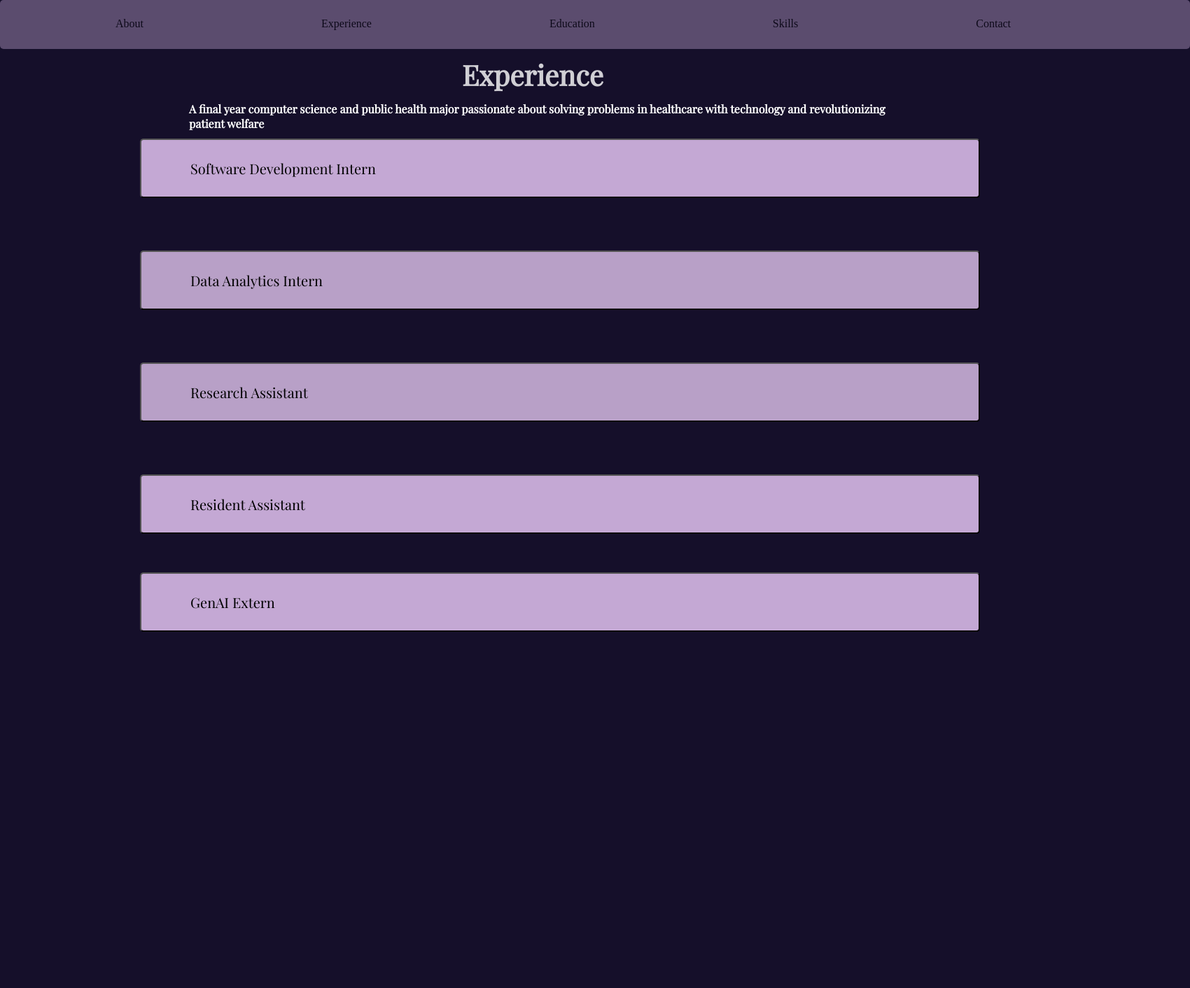
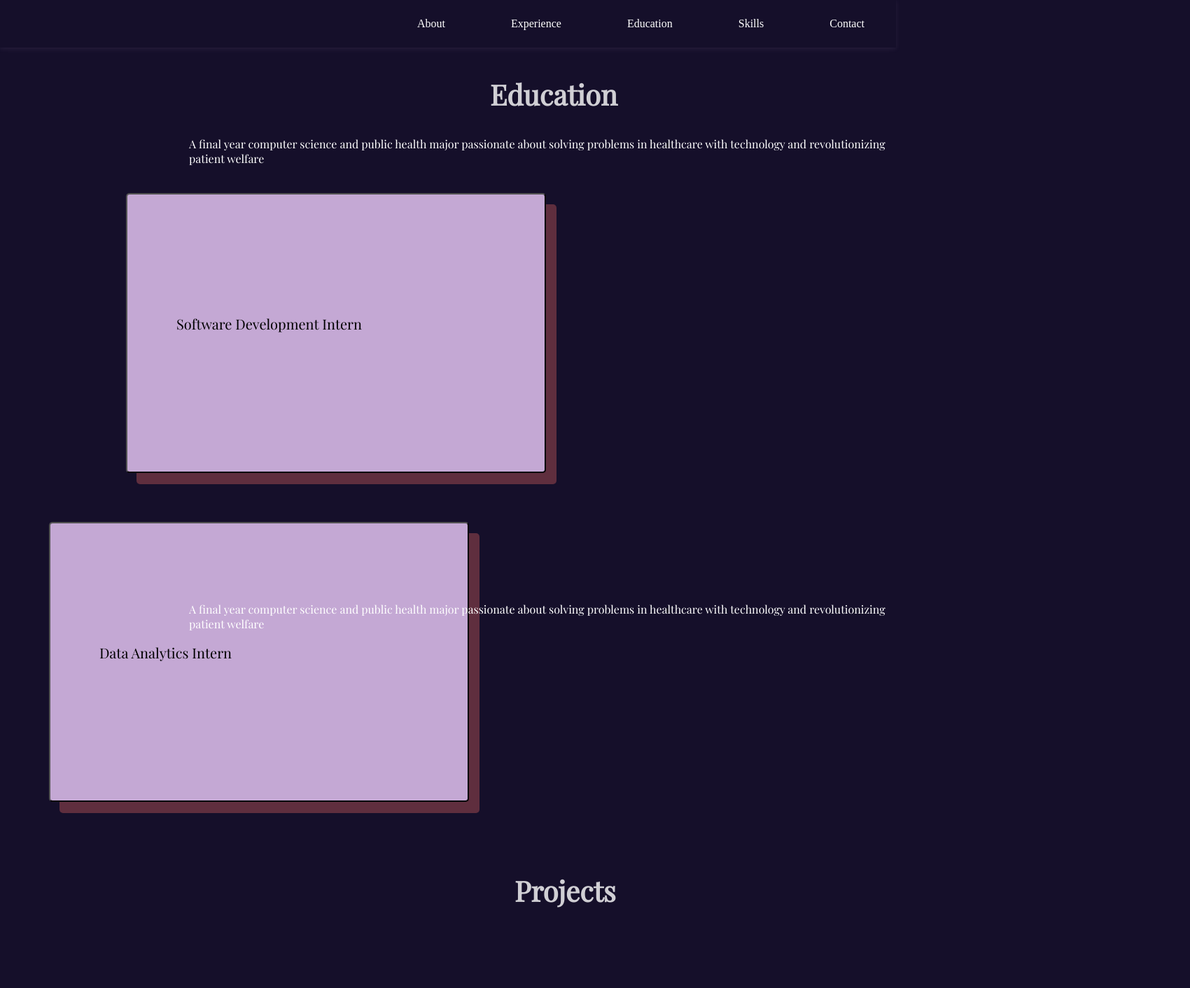
Before and after one commit to penguinchef2/portfolio, a plain HTML site: page html/education.html in a window 1280 px wide. Shown: the top 1412 px of the page at 70% size, 1700 px wide, since content can reach past the window. Before the commit the page ends 903 px from the top, so only its background shows below. Drawn offline with nearby package versions, Linux system fonts and the light colour scheme.

Commit message:
added education page and made changes to nav bar

```diff
--- a/css/education.css
+++ b/css/education.css
@@ -2,18 +2,18 @@
    margin: 0px;
 }
 body{
-    height: 100vh;
+
     width: 100%;
     background-color:#150F2A;
 
 }
  main{
-    height: 100vh;
+
     width: 100%;
     background-color:#150F2A;
  }
 
- .experienceme
+ .educationme
  {
    max-width: 700px;
     padding: 110px;
@@ -22,13 +22,14 @@ body{
 
  }
 
- .exptitle{
+ .edutitle{
   color: #fff;
   font-family: 'Playfair Display';
-    font-size : 40px;
+  font-size: 40px;
   opacity: 0.8;
   margin-bottom: 0px;
-    margin-left: 175px;
+  margin-left: 215px;
+  margin-top: 30px;
 
  }
 
@@ -36,136 +37,107 @@ body{
 .description{
     color: #fff;
   font-family: 'Playfair Display';
-    padding-right: 80px;
- }
-
-
-.navigationbar{
-    border-radius: 5px;
-    height: 70px;
-    width: 1700px;
-    background-color:#C4A8D4;
-    opacity: 0.4;
+  position: absolute;
+  left: 270px;
+  top: 195px;
 
  }
 
 nav a {
-    position: relative;
    display: inline-block;
-    padding: 25px 125px;
+   padding: 25px 45px 25px 45px;
+   transition: 0.6s;
+
+
+}
+
+.navigationbar{
+   display: flex;
+   justify-content: flex-end;
+   box-shadow: 0 2px 7px rgba(196, 168, 212,0.1)
+}
+
+a {
+
+   color:#fff;
+   text-decoration: none;
+
+}
+
+.abouthover{
+   border-radius: 5px;
+
+}
+
+
+.abouthover:hover{
+   background: #7a5b8b;
+   filter: brightness(120%);
+
 }
 
 .button1{
   border-radius: 5px;
-    height: 85px;
-    width: 1200px;
-    background-color:#C4A8D4;
-    margin-left: 170px;
-    margin-top: 0px;
+  height: 400px;
+  width: 600px;
+  background-color: #C4A8D4;
+  margin-left: 180px;
+  margin-top: 70px;
+  font-family: 'Playfair Display';
+  font-size: 20px;
+  padding-left: 70px;
+  text-align: left;
+  box-shadow: 15px 16px rgba(204, 93, 93, 0.4);
+  transition: 0.4s;
+
+}
+
+.sdeinfo{
+    visibility: hidden;
+
+}
+
+.button2{
+
+
+  border-radius: 5px;
+  height: 400px;
+  width: 600px;
+  background-color: #C4A8D4;
+  margin-left: 70px;
+  margin-top: 70px;
   transition: box-shadow 1s;
   font-family: 'Playfair Display';
   font-size: 20px;
   padding-left: 70px;
   text-align: left;
-}
-
-.sdeinfo{
-    visibility: hidden;
-
+   box-shadow: 15px 16px rgba(204, 93, 93, 0.4);
+  transition: 0.4s;
 
 }
 
-.button2{
-    border-radius: 5px;
-    height: 85px;
-    width: 1200px;
-    background-color:#b8a0c7;
-    margin-left: 170px;
-    margin-top: 75px;
-    transition: 1s;
-    font-family: 'Playfair Display';
-    font-size: 20px;
-    padding-left: 70px;
-    text-align: left;
 
-}
 
 .dainfo {
      visibility: hidden;
-
-}
-.button3{
-  border-radius: 5px;
-    height: 85px;
-    width: 1200px;
-    background-color:#b8a0c7;
-    margin-left: 170px;
-    margin-top: 75px;
-    transition: 1s;
-    font-family: 'Playfair Display';
-    font-size: 20px;
-    padding-left: 70px;
-    text-align: left;
-}
-
-.rainfo {
-     visibility: hidden;
-
-}
-
-.button4{
-    border-radius: 5px;
-    height: 85px;
-    width: 1200px;
-    background-color:#C4A8D4;
-    margin-left: 170px;
-    margin-top: 75px;
-    transition: box-shadow 1s;
-    font-family: 'Playfair Display';
-    font-size: 20px;
-    padding-left: 70px;
-    text-align: left;
-}
-
-.reinfo {
-     visibility: hidden;
-
-}
-
-.button5{
-    border-radius: 5px;
-    height: 85px;
-    width: 1200px;
-    background-color:#C4A8D4;
-    margin-left: 170px;
-    margin-top: 55px;
-     transition: box-shadow 1s;
-    font-family: 'Playfair Display';
-    font-size: 20px;
-    padding-left: 70px;
-    text-align: left;
-}
-
-.geninfo {
-     visibility: hidden;
+     transition: visibility 0.4s;
 
 }
 
 .button1:hover{
-
-    box-shadow: 15px 16px rgba(196, 168, 212,0.4);
+    transform: translateY(-10px);
 
 }
 
 .button1:hover .sdeinfo{
     visibility: visible;
-    transition: visibility 1s;
+
 
 }
 
 .button2:hover{
+    transform: translateY(-10px)
 
-    box-shadow: 15px 16px rgba(196, 168, 212,0.4);
 
 }
 
@@ -175,43 +147,80 @@ nav a {
 
 }
 
-.button3:hover{
 
-    box-shadow: 15px 16px rgba(196, 168, 212,0.4);
 
-}
 
-.button3:hover .rainfo{
-    visibility: visible;
+ .certme
+ {
+   max-width: 2000px;
+   padding: 110px;
+   margin: -10px -4px -65px 150px;
 
 
  }
 
-.button4:hover{
-
-    box-shadow: 15px 16px rgba(196, 168, 212,0.4);
+ .certtitle{
+  color: #fff;
+  font-family: 'Playfair Display';
+  font-size: 40px;
+  opacity: 0.8;
+  margin-bottom: 0px;
+  margin-left: 475px;
 
  }
 
-.button4:hover .reinfo{
-    visibility: visible;
 
+.certdescription{
+color: #fff;
+  font-family: 'Playfair Display';
+  position: absolute;
+  left: 270px;
+  top: 860px;
+}
+
+.projects {
+display: grid;
+  grid-template-columns: 0.75fr 0.75fr 0.75fr;
+  gap: 0px;
+  margin-top: 70px;
+  margin-left: 130px;
+  margin-right: 130px;
 
 }
 
-.button5:hover{
-
-    box-shadow: 15px 16px rgba(196, 168, 212,0.4);
+.projectcontainer{
+margin-left: 20px;
+margin-left: 40px;
+  margin-right: 40px;
+  height: 500px;
+  margin-top: 40px;
+  margin-bottom: 40px;
+  background: rgba(29, 23, 56, 0.8);
+  transition: 0.4s;
+  box-shadow: 8px 8px 0px rgba(196, 168, 212, 0.1);
 
 }
 
-.button5:hover .geninfo{
-    visibility: visible;
-
+.projectimage{
+    margin-top: 40px;
+    margin-left: 75px;
 
 }
 
-a {
-    color: inherit;
-    text-decoration: none;
+.projectcontainer:hover{
+    transform: translateY(-10px);
+
 }
+
+.project1name{
+    margin-top: 30px;
+  margin-left: 150px;
+  color:#fff;
+  size: 130px;
+}
+
+.projectdescription{
+    margin-left: 20px;
+  margin-right: 20px;
+  margin-top: 10px;
+}
--- a/css/experience.css
+++ b/css/experience.css
@@ -43,20 +43,35 @@ body{
 
  }
 
-
-.navigationbar{
-    border-radius: 5px;
-    height: 70px;
-    width: 1700px;
-    background-color:#C4A8D4;
-    opacity: 0.4;
+nav a {
+   display: inline-block;
+   padding: 25px 45px 25px 45px;
 
 }
 
-nav a {
-    position: relative;
-    display: inline-block;
-    padding: 25px 125px;
+.navigationbar{
+   display: flex;
+   justify-content: flex-end;
+
+}
+
+a {
+
+   color:#fff;
+   text-decoration: none;
+
+}
+
+.abouthover{
+   border-radius: 5px;
+
+}
+
+
+.abouthover:hover{
+   background: #7a5b8b;
+   filter: brightness(120%)
+
 }
 
 .button1{
@@ -215,10 +230,6 @@ nav a {
 
 }
 
-a {
-    color: inherit;
-    text-decoration: none;
-}
 
 .circledecor{
   height: 60px;
--- a/css/home.css
+++ b/css/home.css
@@ -27,7 +27,7 @@ body{
     font-family: 'Playfair Display';
     font-size : 70px;
     margin-bottom: 0px;
-    margin-left: 35px;
+    margin-left: 50px;
 
  }
 
@@ -42,6 +42,7 @@ body{
 .description{
     color: #fff;
     font-family: 'Playfair Display';
+    margin-top: 30px;
  }
 
  .learnbtn{
@@ -75,7 +76,7 @@ body{
 
  .contactbtn:hover{
     filter: brightness(150%);
-    transform: translateY(-10px)
+    transform: translateY(-10px);
  }
 
 .learnbtn:hover{
@@ -84,19 +85,19 @@ body{
     opacity: 1;
  }
 
-.navigationbar{
-    border-radius: 5px;
-    height: 70px;
-    width: 1700px;
-    background-color: #C4A8D4;
 
+
+nav a {
+   display: inline-block;
+   padding: 25px 45px 25px 45px;
+   transition: 0.6s;
 
 }
 
-nav a {
-    position: relative;
-    display: inline-block;
-    padding: 25px 125px;
+.navigationbar{
+   display: flex;
+   justify-content: flex-end;
+
 }
 
 a {
@@ -120,16 +121,13 @@ a {
 }
 
 .abouthover{
-   border-radius: 15px;
+   border-radius: 5px;
 
 }
 
 
 .abouthover:hover{
-
-   transition: 0.4s, ease;
    background: #7a5b8b;
    filter: brightness(120%)
 
-
 }
--- a/html/education.html
+++ b/html/education.html
@@ -4,7 +4,7 @@
     <meta charset="UTF-8">
     <meta name="viewport" content="width=device-width, initial-scale=1.0">
     <title>Education</title>
-    <link rel = "stylesheet" href = "../css/experience.css"/>
+    <link rel = "stylesheet" href = "../css/education.css"/>
     <link href="https://fonts.googleapis.com/css2?family=Playfair+Display&display=swap" rel="stylesheet">
 </head>
 <body>
@@ -12,21 +12,19 @@
             <section class = "navigation">
             <nav class = "navigationbar">
             <ul>
-                <a href = "home.html"> About </a>
-                <a href = "experience.html"> Experience </a>
-                <a href = "education.html"> Education </a>
-                <a href = "skills.html"> Skills </a>
-                <a href = "contact.html"> Contact </a>
+                <a class = "abouthover" href = "home.html"> About </a>
+                <a class = "abouthover" href = "experience.html"> Experience </a>
+                <a class = "abouthover" href = "education.html"> Education </a>
+                <a class = "abouthover" href = "skills.html"> Skills </a>
+                <a class = "abouthover" href = "contact.html"> Contact </a>
             </ul>
             </nav>
         </section>
 
-        <section class="experienceme">
+        <section class="educationme">
             <div class = "profilecontent">
-            <h1 class = "exptitle"> Experience  </h1>
-            <h4 class = "description"> A final year computer science and public health major passionate about solving problems in healthcare with technology and revolutionizing patient welfare </h4>
-            </div>
-
+            <h1 class = "edutitle"> Education  </h1>
+            <div class = "description"> <p>A final year computer science and public health major passionate about solving problems in healthcare with technology and revolutionizing patient welfare</p>
          </section>
 
          <section class = "experiencebuttons">
@@ -34,13 +32,65 @@
             <span class = "sdeinfo">- Worked closely with technologies like C#, .Net, SQL</span></button>
             <button class = "button2"> Data Analytics Intern
             <span class = "dainfo">- Clinical Research analysis with tech like CTMS, SQL</span></button>
-            <button class = "button3"> Research Assistant
-            <span class = "rainfo">- Worked closely with technologies like C#, .Net, SQL</span></button>
-            <button class = "button4"> Resident Assistant
-            <span class = "reinfo">- Worked closely with technologies like C#, .Net, SQL</span></button>
-            <button class = "button5"> GenAI Extern
-            <span class = "geninfo">- Worked with GANS, Transformers, Jupyter Notebook</span></button>
+
          </section>
+            <section class="certme">
+            <h1 class = "certtitle"> Projects  </h1>
+            <div class = "certdescription"> <p>A final year computer science and public health major passionate about solving problems in healthcare with technology and revolutionizing patient welfare</p>
+         </section>
+
+         <section class = projects>
+
+         <div class = "projectcontainer">
+            <img class = "projectimage"src ="../images/image.png">
+            <div class = "project1">
+                <h4 class = "project1name"> HomeLib</h4>
+                <p class = "projectdescription">My project description </p>
+            </div>
+        </div>
+
+
+         <div class = "projectcontainer">
+              <img class = "projectimage" src ="../images/image.png">
+            <div class = "project1">
+                <h4 class = "project1name">DBSaas </h4>
+                  <p class = "projectdescription">My project description </p>
+            </div>
+        </div>
+
+         <div class = "projectcontainer">
+              <img class = "projectimage"src ="../images/image.png">
+            <div class = "project1">
+                <h4 class = "project1name">Red Ball</h4>
+                  <p class = "projectdescription">My project description </p>
+            </div>
+        </div>
+
+         <div class = "projectcontainer">
+              <img class = "projectimage" src ="../images/image.png">
+            <div class = "project1">
+                <h4 class = "project1name"> AI Customer Support</h4>
+                  <p class = "projectdescription">My project description </p>
+            </div>
+        </div>
+
+         <div class = "projectcontainer">
+              <img class = "projectimage" src ="../images/image.png">
+            <div class = "project1">
+                <h4 class = "project1name">Contact</h4>
+                  <p class = "projectdescription">My project description </p>
+            </div>
+        </div>
+
+        <div class = "projectcontainer">
+              <img class = "projectimage" src ="../images/image.png">
+            <div class = "project1">
+                <h4 class = "project1name">Contact</h4>
+                  <p class = "projectdescription">My project description </p>
+            </div>
+        </div>
+
+    </section>
 
     </main>
 
```
Also changed, not shown: html/experience.html (+6 -6 lines). Lines whose indentation alone changed are shown as unchanged.
